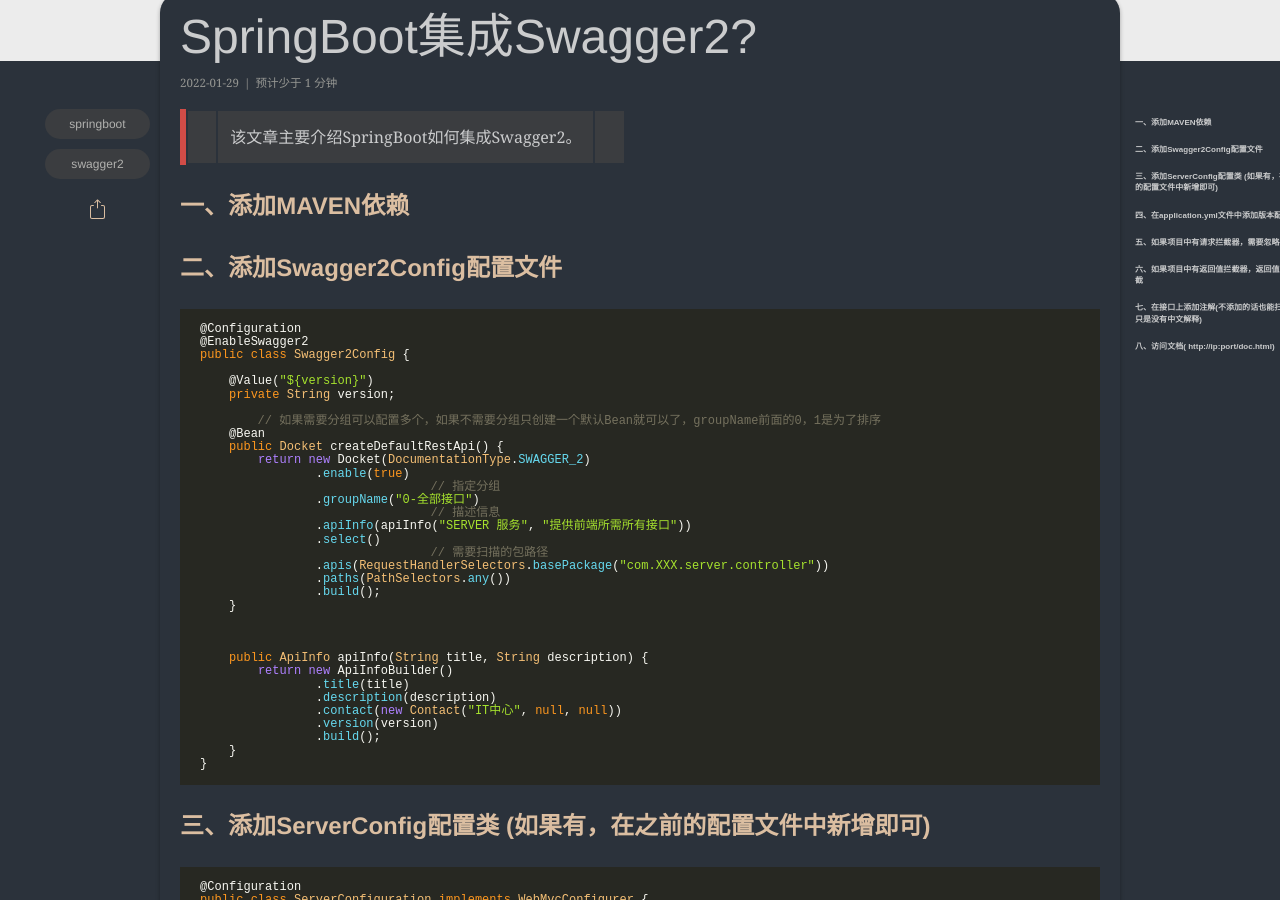
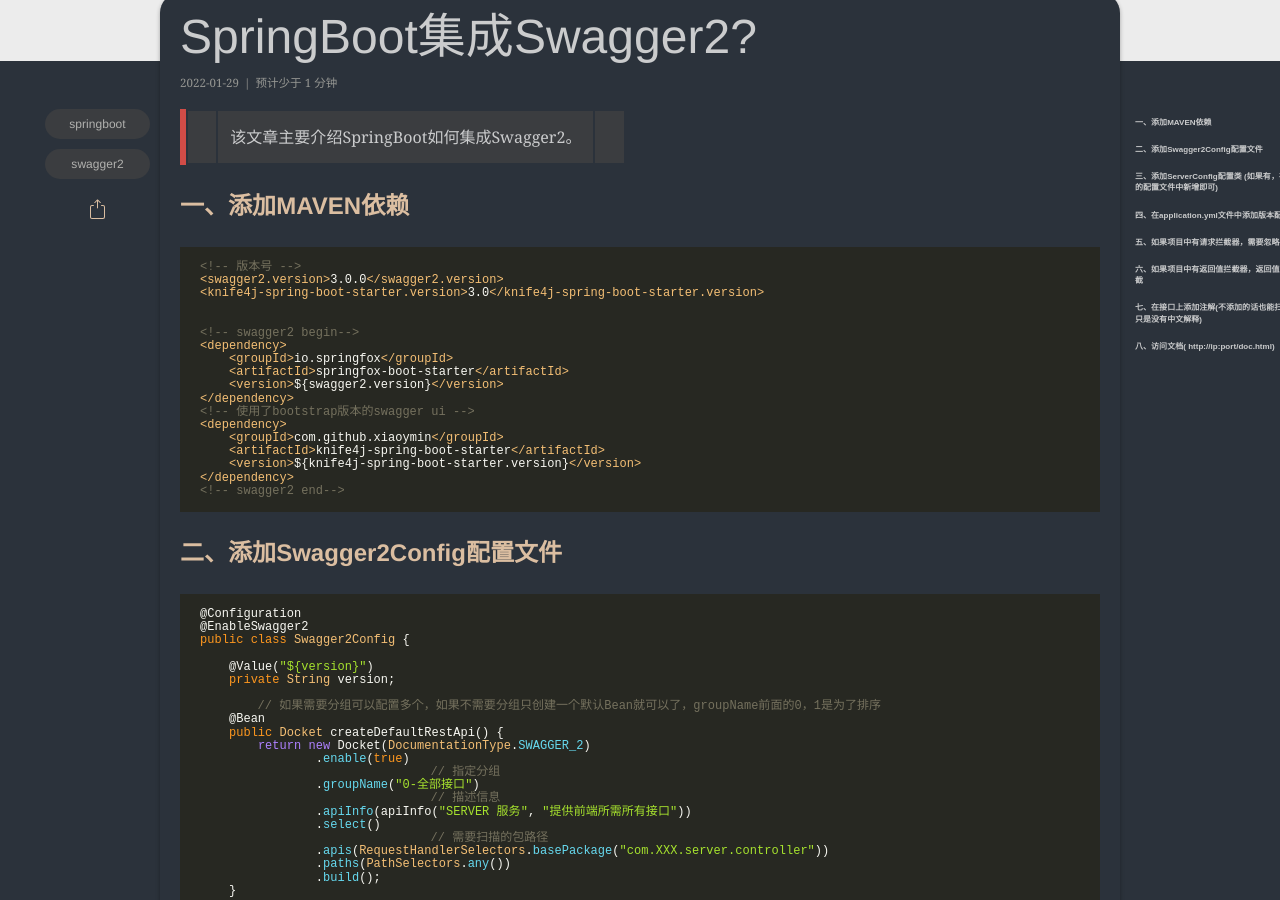
Before and after one commit to javaer996/javaer996.github.io, a Jekyll site: the page built from _posts/2022-01-29-SpringBoot集成Swagger2.markdown, in a window 1280 px wide and 900 px high, scrolled down 563 px. Built offline with Jekyll 4.4.1, drawn with Linux system fonts in a browser that asks for light colours; some web fonts are replaced; comment, search, counter and statistics services are not loaded; some of the changed text lies outside the part shown.

````diff
--- a/_posts/2022-01-29-SpringBoot集成Swagger2.markdown
+++ b/_posts/2022-01-29-SpringBoot集成Swagger2.markdown
@@ -17,7 +17,26 @@
 
 ## 一、添加MAVEN依赖
 
+```xml
+<!-- 版本号 -->
+<swagger2.version>3.0.0</swagger2.version>
+<knife4j-spring-boot-starter.version>3.0</knife4j-spring-boot-starter.version>
 
+
+<!-- swagger2 begin-->
+<dependency>
+    <groupId>io.springfox</groupId>
+    <artifactId>springfox-boot-starter</artifactId>
+    <version>${swagger2.version}</version>
+</dependency>
+<!-- 使用了bootstrap版本的swagger ui -->
+<dependency>
+    <groupId>com.github.xiaoymin</groupId>
+    <artifactId>knife4j-spring-boot-starter</artifactId>
+    <version>${knife4j-spring-boot-starter.version}</version>
+</dependency>
+<!-- swagger2 end-->
+```
 
 ## 二、添加Swagger2Config配置文件
 
--- a/_posts/2022-01-30-Spring集成seata并通过CICD发布.markdown
+++ b/_posts/2022-01-30-Spring集成seata并通过CICD发布.markdown
@@ -13,13 +13,14 @@
 
 || 该文章主要介绍SpringBoot怎么集成分布式事务Seata，以及通过Gitlab的CICD发布。 ||
 
+<!-- more -->
+
 ## seata-server安装启动
 
 ### 下载seata-server安装包
 
 - https://github.com/seata/seata/releases
 
-<!-- more -->
 ### 配置file.conf和registry.conf等配置文件
 
 ```yaml
````
Also changed, not shown: _posts/2022-01-31-Skywalking使用方式介绍.markdown (added, +119 -0 lines), assets/img/posts/20220131/skywalking.png (added).
